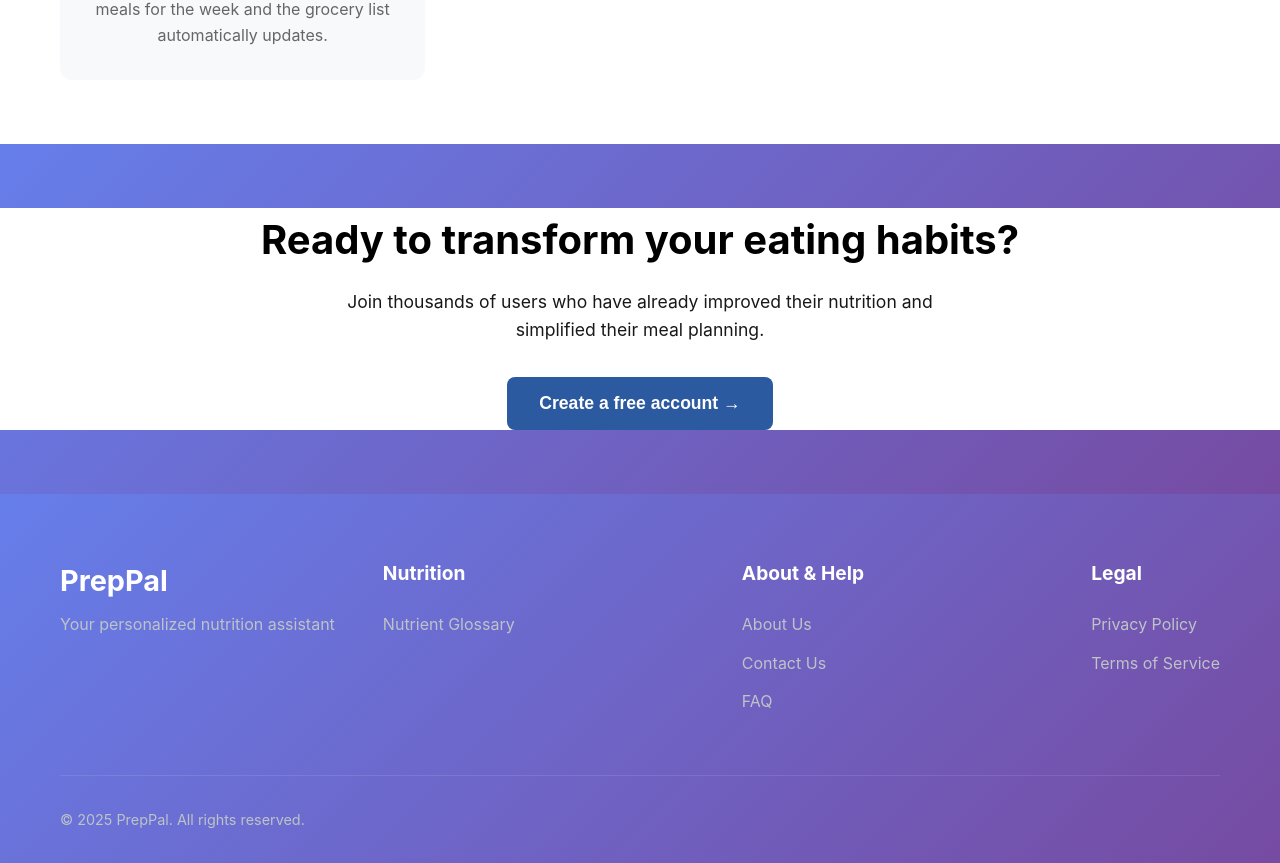
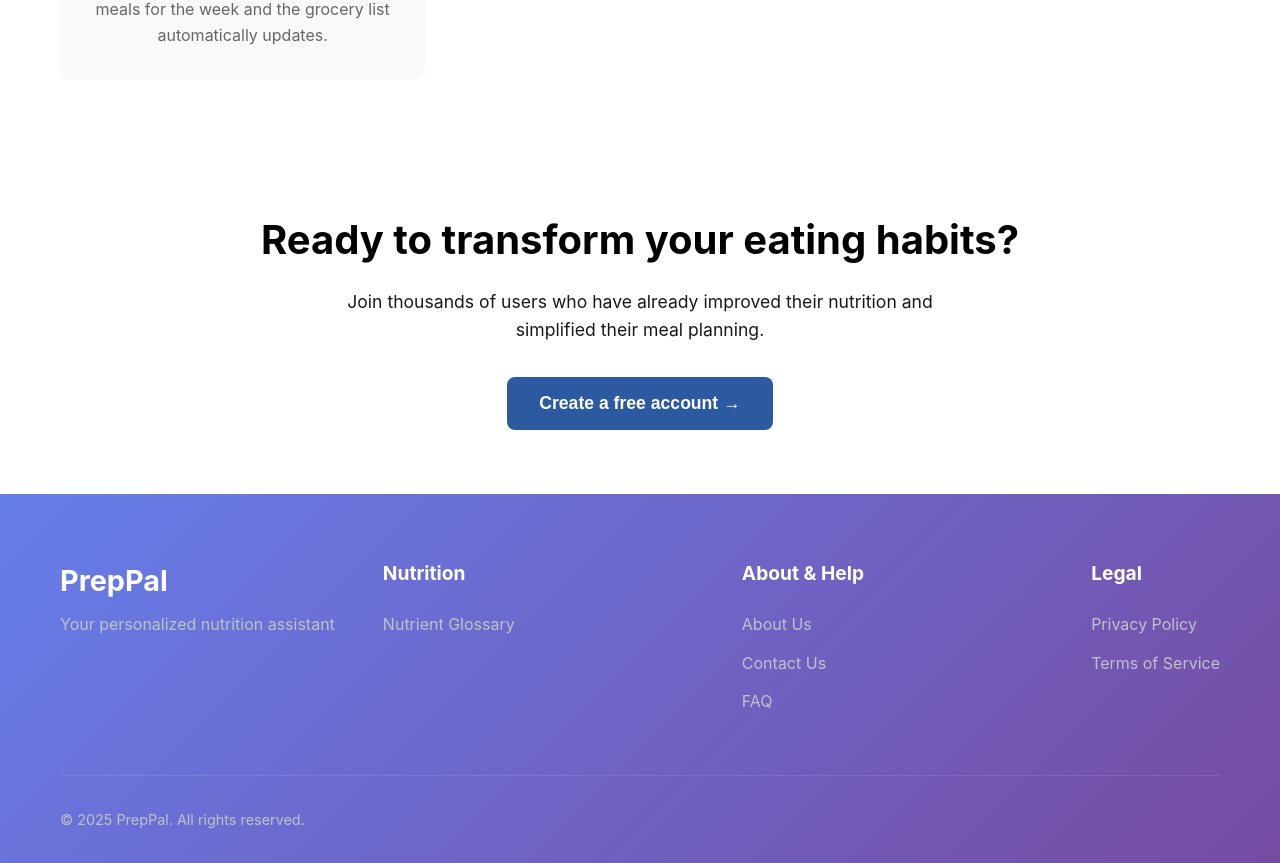
Before and after one commit to Rikotsuki/Meal-Planner, a React (Vite) app in the folder frontend/: page / in a window 1280 px wide. Shown: the part 2535-3398 px from the top of the page. Built offline with nearby package versions, Linux system fonts and the light colour scheme; no server answers.

Commit message:
Update LandingPage.jsx

```diff
--- a/frontend/src/components/LandingPage.jsx
+++ b/frontend/src/components/LandingPage.jsx
@@ -214,7 +214,7 @@ const LandingPage = ({ isAuthenticated, user, onLoginClick, onSignUpClick, onLog
       </section>
 
       {/* CTA Section */}
-      <section className="cta">
+      <section className="cta" style={{background: "#FFFFFF" }} >
         <div style={{background: "#FFFFFF" }}>
           <h2>Ready to transform your eating habits?</h2>
           <p>Join thousands of users who have already improved their nutrition and simplified their meal planning.</p>
```
